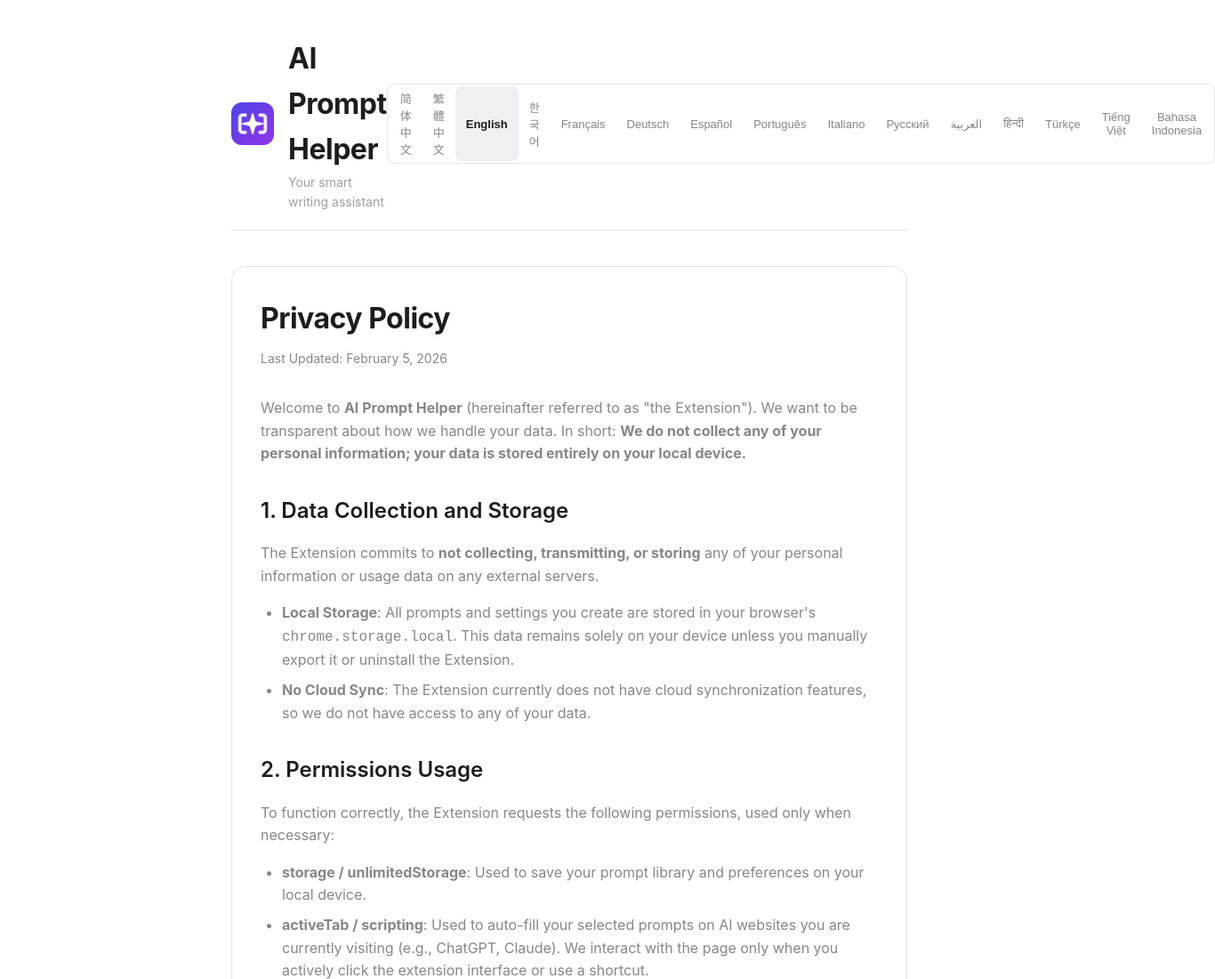
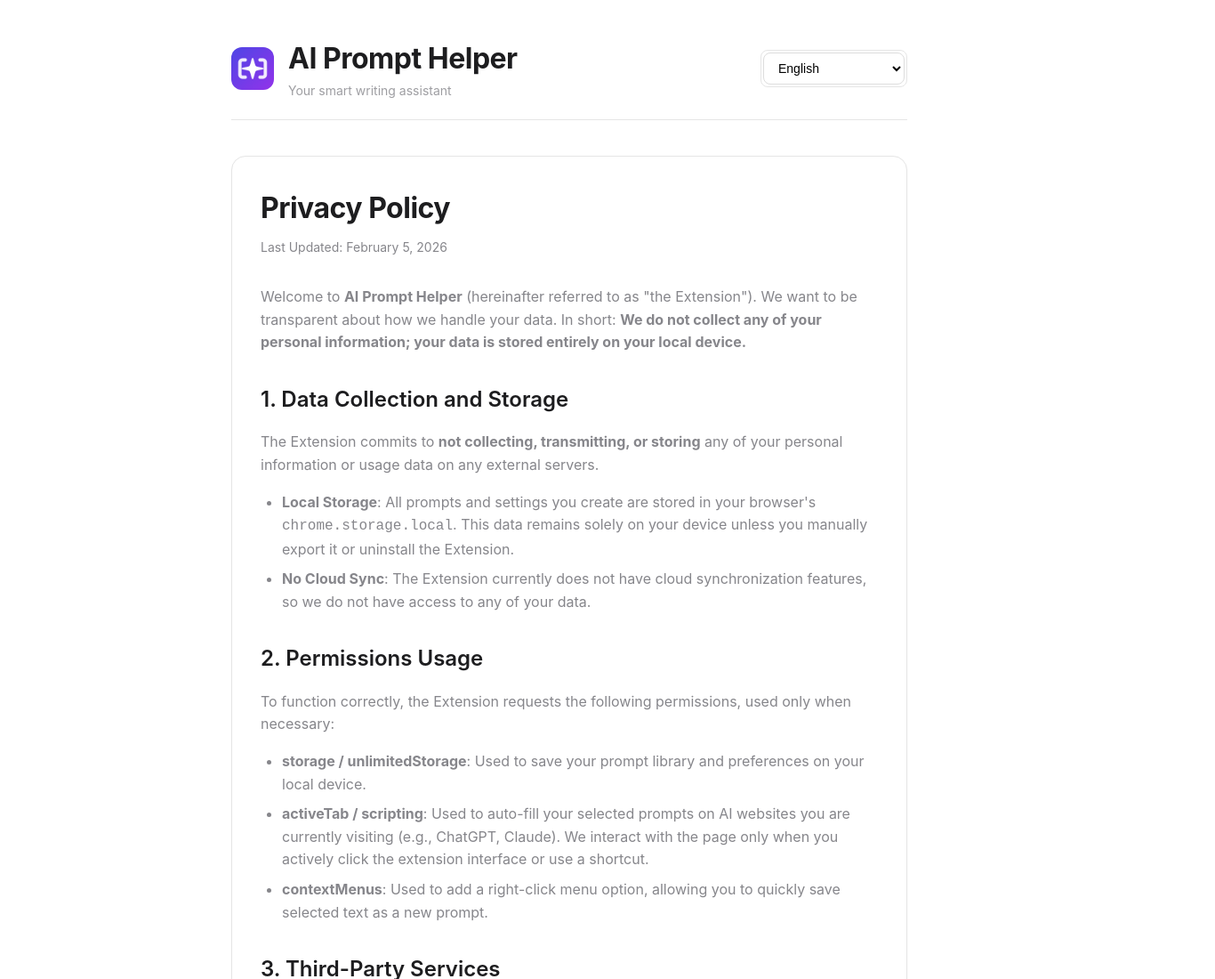
Before and after one commit to meizekang/ai_prompt_helper, a browser extension: page docs/index.html in a window 1280 px wide. Shown: the top 1100 px of the page at 89% size, 1366 px wide, since content can reach past the window. Drawn offline with Linux system fonts and the light colour scheme.

Commit message:
更新多语言

```diff
--- a/docs/index.html
+++ b/docs/index.html
@@ -17,21 +17,23 @@
                 </div>
             </div>
             <div class="lang-switch">
-                <button class="lang-btn active" onclick="setLang('zh_CN')" id="btn-zh_CN">简体中文</button>
-                <button class="lang-btn" onclick="setLang('zh_TW')" id="btn-zh_TW">繁體中文</button>
-                <button class="lang-btn" onclick="setLang('en')" id="btn-en">English</button>
-                <button class="lang-btn" onclick="setLang('ko')" id="btn-ko">한국어</button>
-                <button class="lang-btn" onclick="setLang('fr')" id="btn-fr">Français</button>
-                <button class="lang-btn" onclick="setLang('de')" id="btn-de">Deutsch</button>
-                <button class="lang-btn" onclick="setLang('es')" id="btn-es">Español</button>
-                <button class="lang-btn" onclick="setLang('pt')" id="btn-pt">Português</button>
-                <button class="lang-btn" onclick="setLang('it')" id="btn-it">Italiano</button>
-                <button class="lang-btn" onclick="setLang('ru')" id="btn-ru">Русский</button>
-                <button class="lang-btn" onclick="setLang('ar')" id="btn-ar">العربية</button>
-                <button class="lang-btn" onclick="setLang('hi')" id="btn-hi">हिन्दी</button>
-                <button class="lang-btn" onclick="setLang('tr')" id="btn-tr">Türkçe</button>
-                <button class="lang-btn" onclick="setLang('vi')" id="btn-vi">Tiếng Việt</button>
-                <button class="lang-btn" onclick="setLang('id')" id="btn-id">Bahasa Indonesia</button>
+                <select id="lang-select" onchange="setLang(this.value)" style="padding: 8px 12px; border-radius: 8px; border: 1px solid #ddd; background: white; font-size: 14px; cursor: pointer; outline: none; min-width: 120px;">
+                    <option value="zh_CN">简体中文</option>
+                    <option value="zh_TW">繁體中文</option>
+                    <option value="en">English</option>
+                    <option value="ko">한국어</option>
+                    <option value="fr">Français</option>
+                    <option value="de">Deutsch</option>
+                    <option value="es">Español</option>
+                    <option value="pt">Português</option>
+                    <option value="it">Italiano</option>
+                    <option value="ru">Русский</option>
+                    <option value="ar">العربية</option>
+                    <option value="hi">हिन्दी</option>
+                    <option value="tr">Türkçe</option>
+                    <option value="vi">Tiếng Việt</option>
+                    <option value="id">Bahasa Indonesia</option>
+                </select>
             </div>
         </header>
 
@@ -622,11 +624,10 @@
                 contentEl.style.display = 'block';
             }
 
-            // Update Buttons
-            document.querySelectorAll('.lang-btn').forEach(btn => btn.classList.remove('active'));
-            const btnEl = document.getElementById('btn-' + lang);
-            if (btnEl) {
-                btnEl.classList.add('active');
+            // Update Select
+            const selectEl = document.getElementById('lang-select');
+            if (selectEl && selectEl.value !== lang) {
+                selectEl.value = lang;
             }
 
             // Update Meta
```
